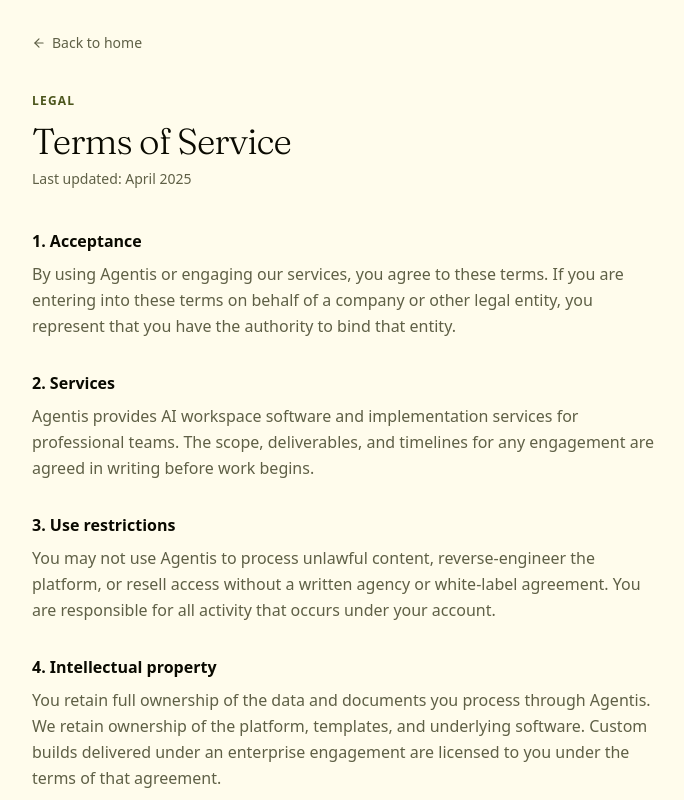
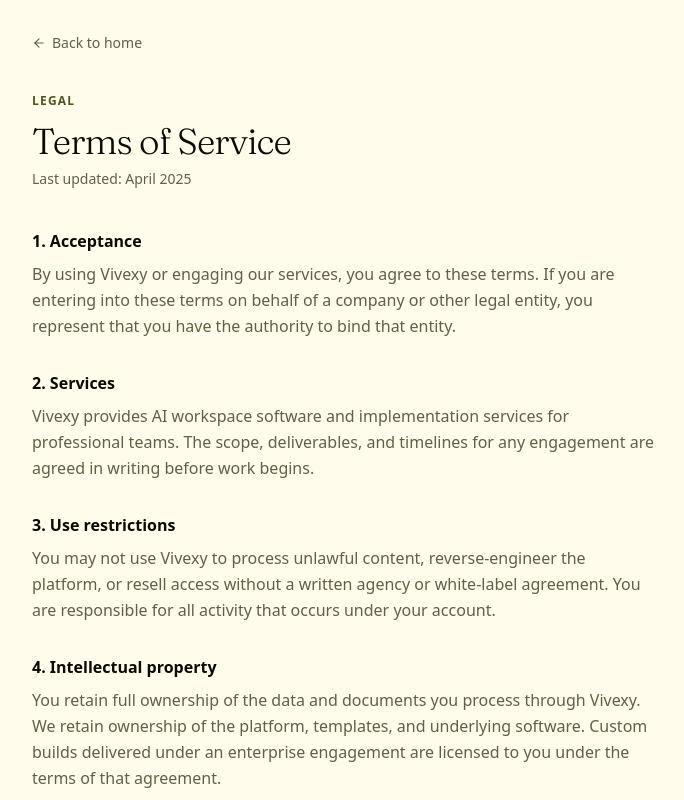
Before and after one commit to pranavubarhande/vivexy, a Next.js app in the folder apps/frontend/: page /terms in a window 1280 px wide. Shown: the top 800 px of the page, without its empty margins (296-980 px from the left). Built offline with nearby package versions, Linux system fonts and the light colour scheme; no server answers.

Commit message:
Fix app name

```diff
--- a/apps/frontend/app/(dashboard)/dashboard/page.tsx
+++ b/apps/frontend/app/(dashboard)/dashboard/page.tsx
@@ -1,8 +1,10 @@
+import { APP_NAME } from '@/constants/project';
+
 export default function DashboardPage() {
   return (
     <div className="flex items-center justify-center h-full">
       <div className="text-center">
-        <h1 className="text-2xl font-bold mb-4">Welcome to Portfolio Helper</h1>
+        <h1 className="text-2xl font-bold mb-4">Welcome to {APP_NAME}</h1>
         <p className="text-muted-foreground mb-6">
           Select a chat from the sidebar to start conversing with AI models, or
           create a new chat.
--- a/apps/frontend/app/contact/page.tsx
+++ b/apps/frontend/app/contact/page.tsx
@@ -6,6 +6,7 @@
 import { motion } from 'framer-motion';
 import { ArrowLeft, Send, Check, Bot } from 'lucide-react';
 import { Button } from '@/components/ui/button';
+import { APP_NAME } from '@/constants/project';
 
 const INTERESTS = [
   { value: 'legal-ai', label: 'Legal AI Workspace' },
@@ -47,7 +48,7 @@
         headers: { 'Content-Type': 'application/json' },
         body: JSON.stringify({
           access_key: process.env.NEXT_PUBLIC_WEB3FORMS_KEY,
-          subject: `[Agentis] ${INTERESTS.find((i) => i.value === form.interest)?.label ?? form.interest}`,
+          subject: `[${APP_NAME}] ${INTERESTS.find((i) => i.value === form.interest)?.label ?? form.interest}`,
           from_name: form.name,
           name: form.name,
           email: form.email,
@@ -201,7 +202,7 @@
             <div className="w-8 h-8 rounded-md bg-primary flex items-center justify-center">
               <Bot className="w-4.5 h-4.5 text-primary-foreground" />
             </div>
-            <span className="font-serif text-lg font-light">Agentis</span>
+            <span className="font-serif text-lg font-light">{APP_NAME}</span>
           </div>
           <h1 className="font-serif text-4xl sm:text-5xl font-light tracking-tight mb-3 mt-6">
             Let&apos;s talk
--- a/apps/frontend/app/layout.tsx
+++ b/apps/frontend/app/layout.tsx
@@ -1,5 +1,6 @@
 import type { Metadata } from 'next';
 import { Geist, Geist_Mono, Inter, Fraunces } from 'next/font/google';
+import { APP_NAME } from '@/constants/project';
 import './globals.css';
 import { ThemeProvider } from '@/components/shared/theme-provider';
 import { AuthProvider } from '@/components/shared/auth-provider';
@@ -29,7 +30,7 @@
 });
 
 export const metadata: Metadata = {
-  title: 'Agentis — AI Workspaces for Professional Teams',
+  title: `${APP_NAME} - AI Workspaces for Professional Teams`,
   description:
     'Build intelligent AI workspaces for Legal, Financial, and Compliance teams. White-label template for agencies and direct deployment for firms.',
 };
--- a/apps/frontend/app/pricing/page.tsx
+++ b/apps/frontend/app/pricing/page.tsx
@@ -4,6 +4,7 @@
 import { motion } from 'framer-motion';
 import { Check, ArrowLeft, ArrowRight, Bot } from 'lucide-react';
 import { Button } from '@/components/ui/button';
+import { APP_NAME } from '@/constants/project';
 
 const PLANS = [
   {
@@ -71,7 +72,7 @@
             <div className="w-7 h-7 rounded-md bg-primary flex items-center justify-center">
               <Bot className="w-4 h-4 text-primary-foreground" />
             </div>
-            <span className="font-serif text-lg font-light">Agentis</span>
+            <span className="font-serif text-lg font-light">{APP_NAME}</span>
           </div>
           <p className="text-xs uppercase tracking-widest text-primary font-semibold mb-3">
             Pricing
--- a/apps/frontend/app/privacy/page.tsx
+++ b/apps/frontend/app/privacy/page.tsx
@@ -1,7 +1,8 @@
 import Link from 'next/link';
 import { ArrowLeft } from 'lucide-react';
+import { APP_NAME } from '@/constants/project';
 
-export const metadata = { title: 'Privacy Policy — Agentis' };
+export const metadata = { title: `Privacy Policy — ${APP_NAME}` };
 
 export default function PrivacyPage() {
   return (
--- a/apps/frontend/app/support/page.tsx
+++ b/apps/frontend/app/support/page.tsx
@@ -7,8 +7,9 @@
   MessageSquare,
 } from 'lucide-react';
 import { Button } from '@/components/ui/button';
+import { APP_NAME } from '@/constants/project';
 
-export const metadata = { title: 'Support — Agentis' };
+export const metadata = { title: `Support — ${APP_NAME}` };
 
 const TOPICS = [
   'Setting up my workspace',
--- a/apps/frontend/app/terms/page.tsx
+++ b/apps/frontend/app/terms/page.tsx
@@ -1,7 +1,8 @@
 import Link from 'next/link';
 import { ArrowLeft } from 'lucide-react';
+import { APP_NAME } from '@/constants/project';
 
-export const metadata = { title: 'Terms of Service — Agentis' };
+export const metadata = { title: `Terms of Service — ${APP_NAME}` };
 
 export default function TermsPage() {
   return (
@@ -27,7 +28,7 @@
           <section>
             <h2 className="font-semibold text-base mb-2">1. Acceptance</h2>
             <p className="text-muted-foreground leading-relaxed">
-              By using Agentis or engaging our services, you agree to these
+              By using {APP_NAME} or engaging our services, you agree to these
               terms. If you are entering into these terms on behalf of a company
               or other legal entity, you represent that you have the authority
               to bind that entity.
@@ -36,9 +37,10 @@
           <section>
             <h2 className="font-semibold text-base mb-2">2. Services</h2>
             <p className="text-muted-foreground leading-relaxed">
-              Agentis provides AI workspace software and implementation services
-              for professional teams. The scope, deliverables, and timelines for
-              any engagement are agreed in writing before work begins.
+              {APP_NAME} provides AI workspace software and implementation
+              services for professional teams. The scope, deliverables, and
+              timelines for any engagement are agreed in writing before work
+              begins.
             </p>
           </section>
           <section>
@@ -46,7 +48,7 @@
               3. Use restrictions
             </h2>
             <p className="text-muted-foreground leading-relaxed">
-              You may not use Agentis to process unlawful content,
+              You may not use {APP_NAME} to process unlawful content,
               reverse-engineer the platform, or resell access without a written
               agency or white-label agreement. You are responsible for all
               activity that occurs under your account.
@@ -58,10 +60,10 @@
             </h2>
             <p className="text-muted-foreground leading-relaxed">
               You retain full ownership of the data and documents you process
-              through Agentis. We retain ownership of the platform, templates,
-              and underlying software. Custom builds delivered under an
-              enterprise engagement are licensed to you under the terms of that
-              agreement.
+              through {APP_NAME}. We retain ownership of the platform,
+              templates, and underlying software. Custom builds delivered under
+              an enterprise engagement are licensed to you under the terms of
+              that agreement.
             </p>
           </section>
           <section>
@@ -69,7 +71,7 @@
               5. Limitation of liability
             </h2>
             <p className="text-muted-foreground leading-relaxed">
-              To the maximum extent permitted by law, Agentis shall not be
+              To the maximum extent permitted by law, {APP_NAME} shall not be
               liable for indirect, incidental, or consequential damages. Our
               total liability for any claim shall not exceed the fees paid in
               the three months preceding the claim.
--- a/apps/frontend/components/landing/feature-demos.tsx
+++ b/apps/frontend/components/landing/feature-demos.tsx
@@ -2,6 +2,7 @@
 
 import { useEffect, useRef, useState } from 'react';
 import { motion, AnimatePresence } from 'framer-motion';
+import { APP_NAME } from '@/constants/project';
 import {
   X,
   Check,
@@ -1219,7 +1220,7 @@
         <span
           className={`font-semibold text-foreground ${compact ? 'text-[8px]' : 'text-[10px]'}`}
         >
-          Agentis
+          {APP_NAME}
         </span>
       </div>
       <div
@@ -1331,7 +1332,7 @@
                       <div className="w-2.5 h-2.5 rounded-full bg-green-400" />
                     </div>
                     <span className="text-[9px] text-muted-foreground mx-auto">
-                      Agentis
+                      {APP_NAME}
                     </span>
                   </div>
                   <div className="flex h-40">
--- a/apps/frontend/constants/project.ts
+++ b/apps/frontend/constants/project.ts
@@ -1 +1 @@
-export const APP_NAME = 'Agentis';
+export const APP_NAME = 'Vivexy';
```
Also changed, not shown: apps/frontend/app/page.tsx (+8 -3 lines), apps/frontend/app/security/page.tsx (+6 -5 lines), apps/frontend/components/settings/skills-settings.tsx (+4 -3 lines).
